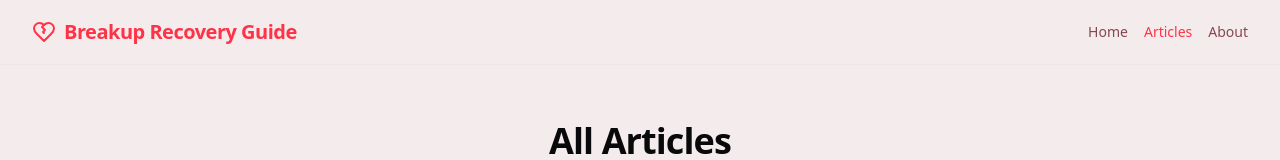
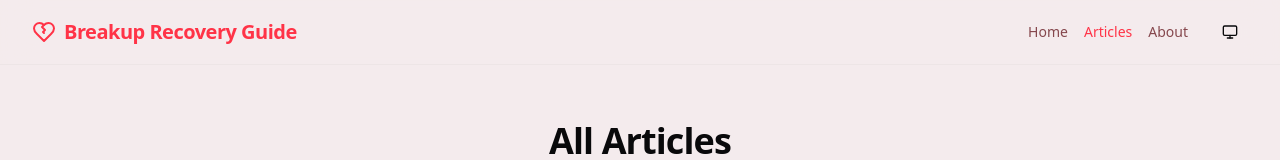
Before and after one commit to scheiber/breakup-recovery-guide, a React (Vite) app: page /articles in a window 1280 px wide. Shown: the top 160 px of the page. Built offline with nearby package versions, Linux system fonts and the light colour scheme.

Commit message:
Add theme toggle to header
Adds a drop-down switch to the header to allow users to toggle between automatic, manual light mode, and manual dark mode.

```diff
--- a/src/components/Header.tsx
+++ b/src/components/Header.tsx
@@ -1,8 +1,9 @@
 
 import { Link, useLocation } from "react-router-dom";
-import { HeartCrack, Menu, X } from "lucide-react";
+import { HeartCrack, Menu } from "lucide-react";
 import { useState } from "react";
 import { Sheet, SheetContent, SheetTrigger } from "@/components/ui/sheet";
+import { ThemeSwitcher } from "@/components/ThemeSwitcher";
 
 export function Header() {
   const location = useLocation();
@@ -47,6 +48,9 @@ export function Header() {
               </Link>
             ))}
           </div>
+
+          {/* Theme Switcher */}
+          <ThemeSwitcher />
         </nav>
 
         {/* Mobile Menu */}
--- a/src/components/ThemeProvider.tsx
+++ b/src/components/ThemeProvider.tsx
@@ -1,16 +1,20 @@
 
 import { createContext, useContext, useEffect, useState } from "react";
+
+type Theme = "light" | "dark" | "system";
 
 type ThemeProviderProps = {
   children: React.ReactNode;
 };
 
 type ThemeProviderState = {
-  theme: "system";
+  theme: Theme;
+  setTheme: (theme: Theme) => void;
 };
 
 const initialState: ThemeProviderState = {
   theme: "system",
+  setTheme: () => null,
 };
 
 const ThemeProviderContext = createContext<ThemeProviderState>(initialState);
@@ -19,10 +23,24 @@ export function ThemeProvider({
   children,
   ...props
 }: ThemeProviderProps) {
+  const [theme, setTheme] = useState<Theme>("system");
+
+  useEffect(() => {
+    // Check for theme in localStorage
+    const storedTheme = localStorage.getItem("theme") as Theme | null;
+    if (storedTheme) {
+      setTheme(storedTheme);
+    }
+  }, []);
+
   useEffect(() => {
     const root = window.document.documentElement;
     root.classList.remove("light", "dark");
 
+    // Save theme preference to localStorage
+    localStorage.setItem("theme", theme);
+
+    if (theme === "system") {
       // Check system preference
       const systemTheme = window.matchMedia("(prefers-color-scheme: dark)")
         .matches
@@ -42,10 +60,21 @@ export function ThemeProvider({
       return () => {
         mediaQuery.removeEventListener("change", handleChange);
       };
-  }, []);
+    } else {
+      // Apply manual theme
+      root.classList.add(theme);
+    }
+  }, [theme]);
+
+  const value = {
+    theme,
+    setTheme: (theme: Theme) => {
+      setTheme(theme);
+    },
+  };
 
   return (
-    <ThemeProviderContext.Provider {...props} value={initialState}>
+    <ThemeProviderContext.Provider {...props} value={value}>
       {children}
     </ThemeProviderContext.Provider>
   );
--- /dev/null
+++ b/src/components/ThemeSwitcher.tsx
@@ -0,0 +1,45 @@
+
+import { Sun, Moon, Monitor } from "lucide-react";
+import { useTheme } from "@/components/ThemeProvider";
+import {
+  DropdownMenu,
+  DropdownMenuContent,
+  DropdownMenuItem,
+  DropdownMenuTrigger,
+} from "@/components/ui/dropdown-menu";
+import { Button } from "@/components/ui/button";
+
+export function ThemeSwitcher() {
+  const { theme, setTheme } = useTheme();
+
+  return (
+    <DropdownMenu>
+      <DropdownMenuTrigger asChild>
+        <Button variant="ghost" size="icon" className="h-9 w-9 rounded-md">
+          {theme === "light" ? (
+            <Sun className="h-4 w-4" />
+          ) : theme === "dark" ? (
+            <Moon className="h-4 w-4" />
+          ) : (
+            <Monitor className="h-4 w-4" />
+          )}
+          <span className="sr-only">Toggle theme</span>
+        </Button>
+      </DropdownMenuTrigger>
+      <DropdownMenuContent align="end">
+        <DropdownMenuItem onClick={() => setTheme("light")} className={theme === "light" ? "text-primary" : ""}>
+          <Sun className="mr-2 h-4 w-4" />
+          <span>Light</span>
+        </DropdownMenuItem>
+        <DropdownMenuItem onClick={() => setTheme("dark")} className={theme === "dark" ? "text-primary" : ""}>
+          <Moon className="mr-2 h-4 w-4" />
+          <span>Dark</span>
+        </DropdownMenuItem>
+        <DropdownMenuItem onClick={() => setTheme("system")} className={theme === "system" ? "text-primary" : ""}>
+          <Monitor className="mr-2 h-4 w-4" />
+          <span>System</span>
+        </DropdownMenuItem>
+      </DropdownMenuContent>
+    </DropdownMenu>
+  );
+}
```
Lines whose indentation alone changed are shown as unchanged.
